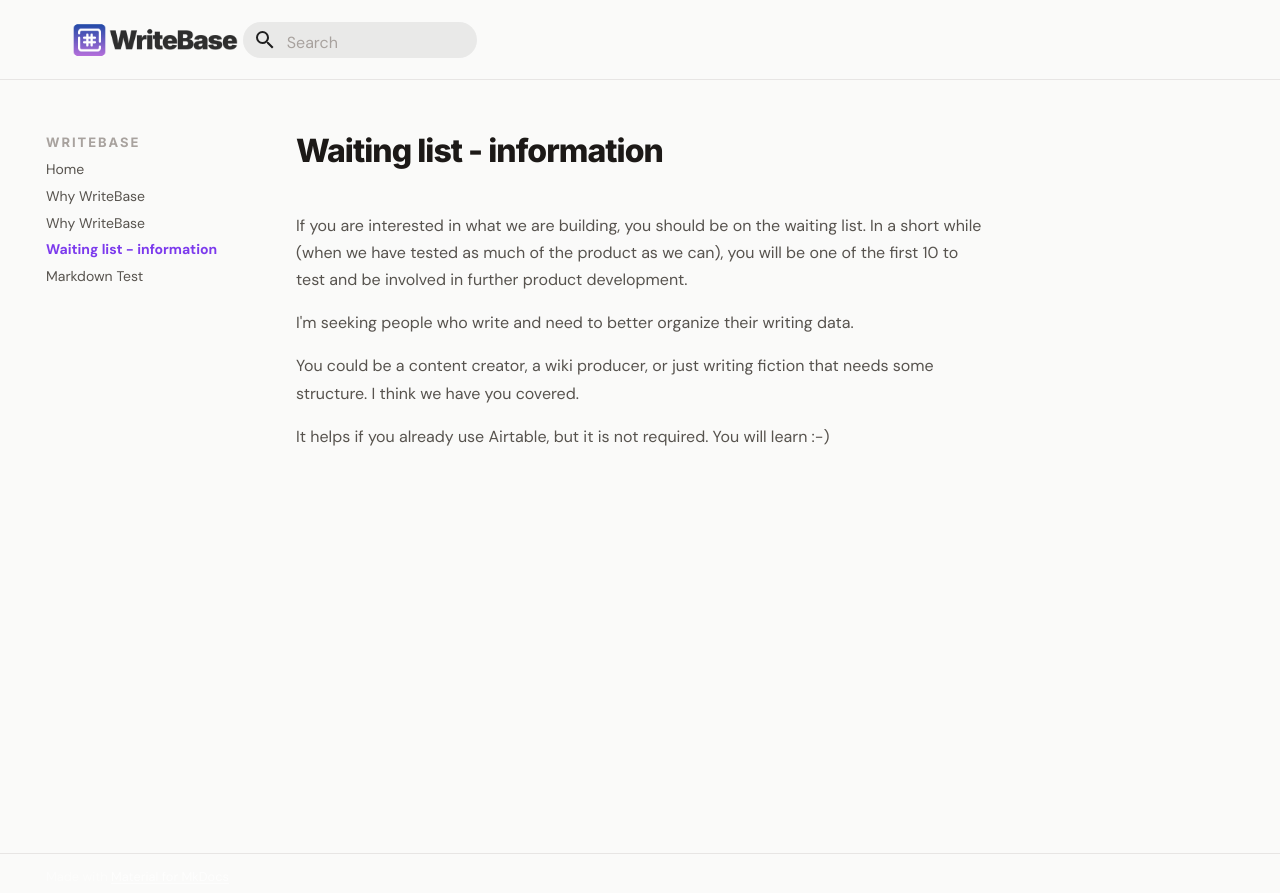
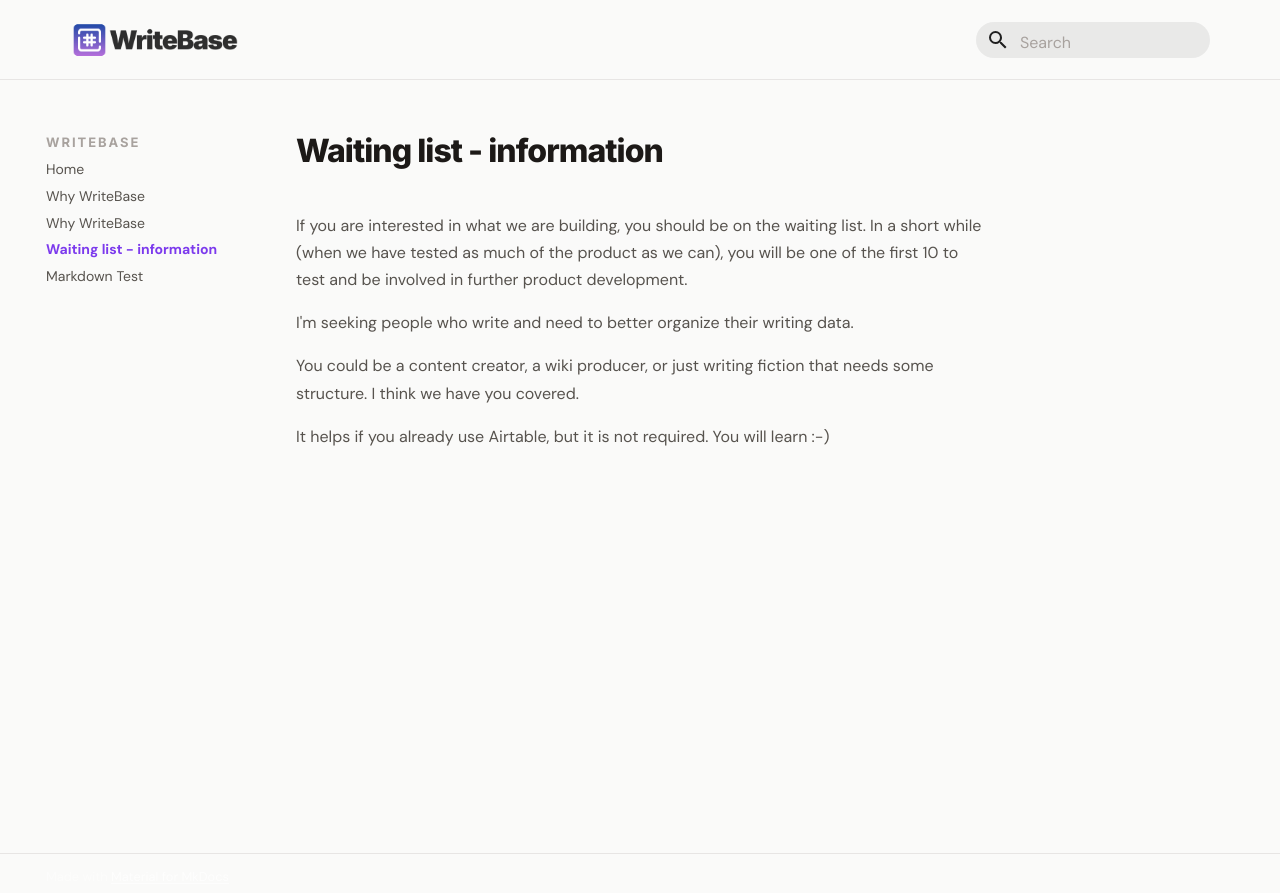
Before and after one commit to larssonhthomas-afk/writebase-docs, an MkDocs documentation site: the page built from docs/20_waiting-list---information.md, in a window 1280 px wide. Shown: the top 893 px of the page. Built offline with MkDocs 1.6.1 and Material for MkDocs 9.7.7, drawn with Linux system fonts in a browser that asks for light colours; some web fonts are replaced.

Commit message:
Update extra.css

```diff
--- a/docs/extra.css
+++ b/docs/extra.css
@@ -262,6 +262,10 @@ body {
 }
 
 /* Search */
+.md-search {
+  margin-left: auto;
+}
+
 .md-search__form {
   background: var(--stone-100);
   border-radius: 100px;
```
